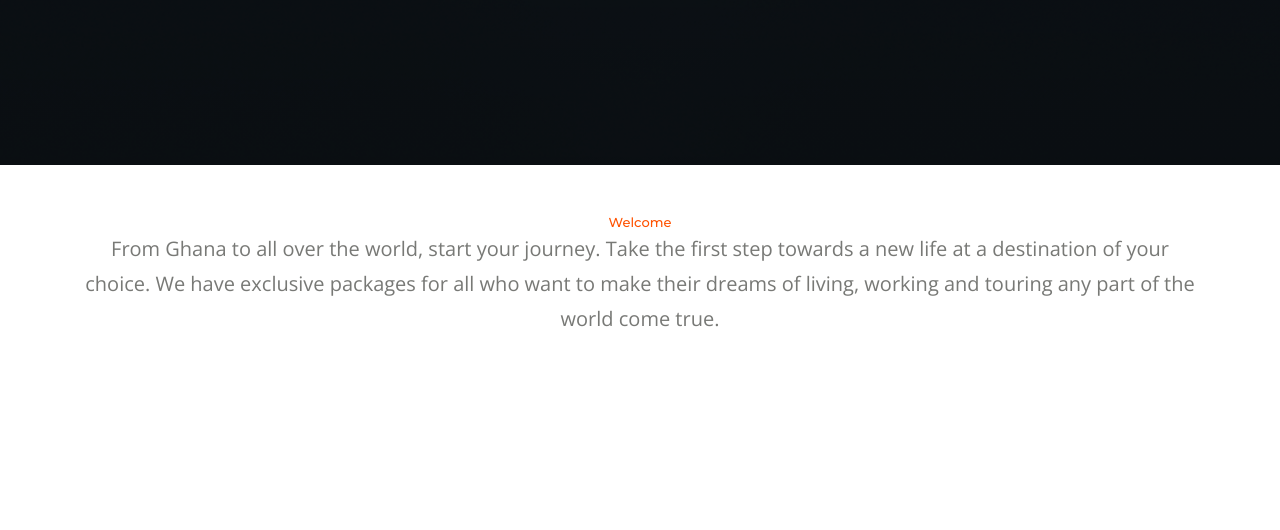
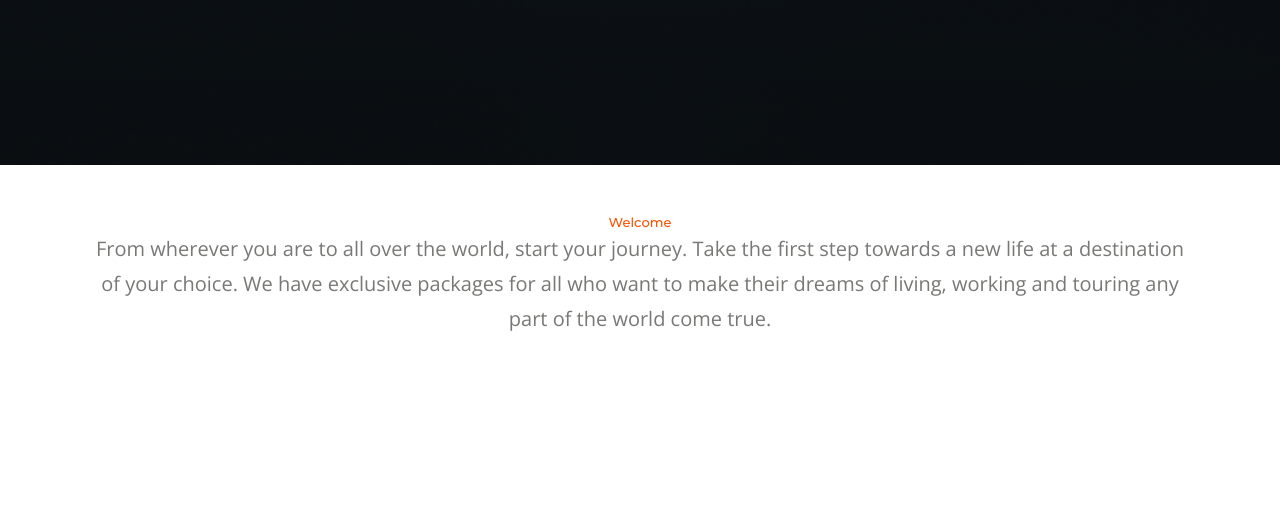
Before and after one commit to mikegyamfi/whiteCurves, a Django app: page / in a window 1280 px wide. Shown: the part 701-1231 px from the top of the page. Run offline with Django 4.2, Linux system fonts and the light colour scheme; some libraries are stand-ins or nearby versions.

Commit message:
vision change

```diff
--- a/whiteCurvesApp/templates/layouts/index.html
+++ b/whiteCurvesApp/templates/layouts/index.html
@@ -31,7 +31,7 @@
         <div class="container">
             <div class="text-container">
                 <p style="font-size: 20px; line-height: 35px;">
-                    From Ghana to all over the world, start your journey. Take the first step towards a new life at a destination of your choice. We have exclusive packages for all who want to make their dreams of living, working and touring any part of the world come true.
+                    From wherever you are to all over the world, start your journey. Take the first step towards a new life at a destination of your choice. We have exclusive packages for all who want to make their dreams of living, working and touring any part of the world come true.
                 </p>
             </div>
         </div>
```
